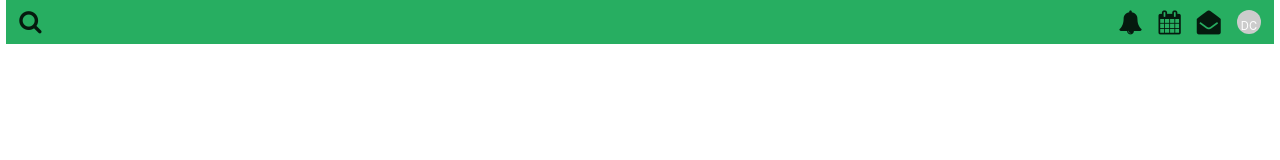
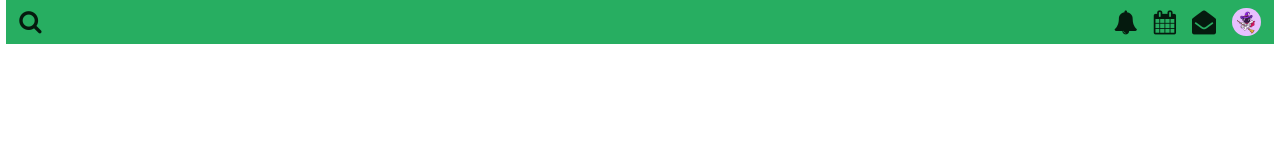
Before and after one commit to Dtech-Dbug/Clubhouse-Roomfeed-Page, a React (Create React App) app in the folder clubhouse-roomfeed/: page / in a window 1280 px wide. Shown: the top 160 px of the page. Built offline with nearby package versions, Linux system fonts and the light colour scheme.

Commit message:
updated 🚀: App.js
- used image as Avatar
- changed styles of Avatar

```diff
--- a/clubhouse-roomfeed/src/Components/Nav.js
+++ b/clubhouse-roomfeed/src/Components/Nav.js
@@ -1,5 +1,6 @@
 import React from "react";
 import { Avatar } from "antd";
+import User from "../Image/user.jpg";
 
 const Nav = () => {
 	return (
@@ -12,7 +13,9 @@ const Nav = () => {
 				<i class="fa fa-bell"></i>
 				<i class="fa fa-calendar"></i>
 				<i class="fa fa-envelope-open"></i>
-				<Avatar style={{ height: "1.5rem", width: "1.5rem" }}>DC</Avatar>
+				<Avatar src={User} style={{ height: "1.8rem", width: "1.8rem" }}>
+					DC
+				</Avatar>
 			</div>
 		</nav>
 	);
```
